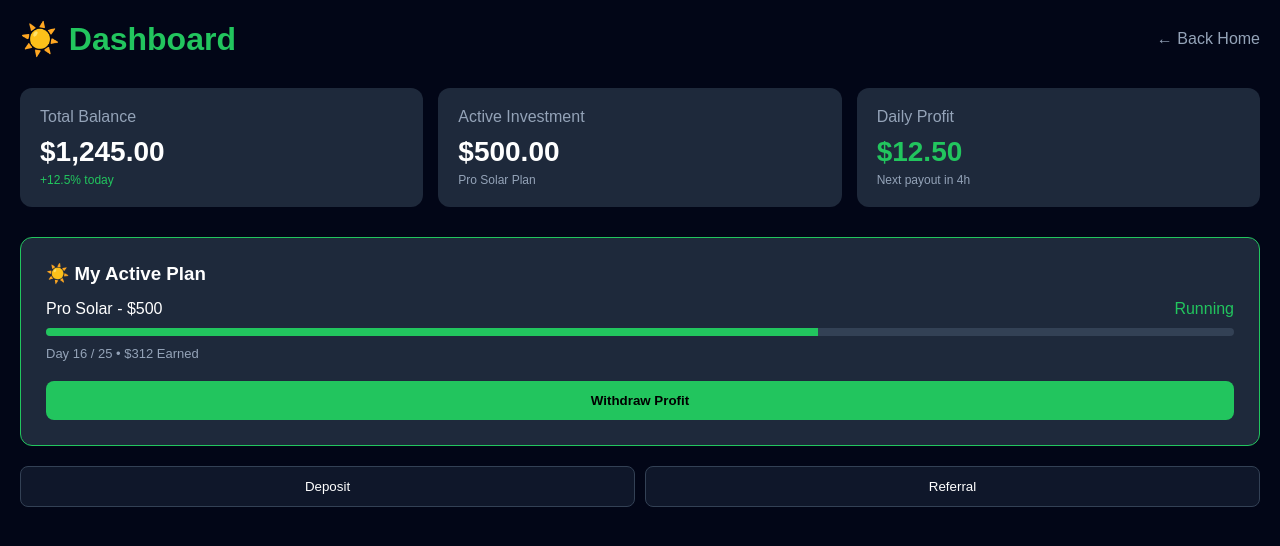
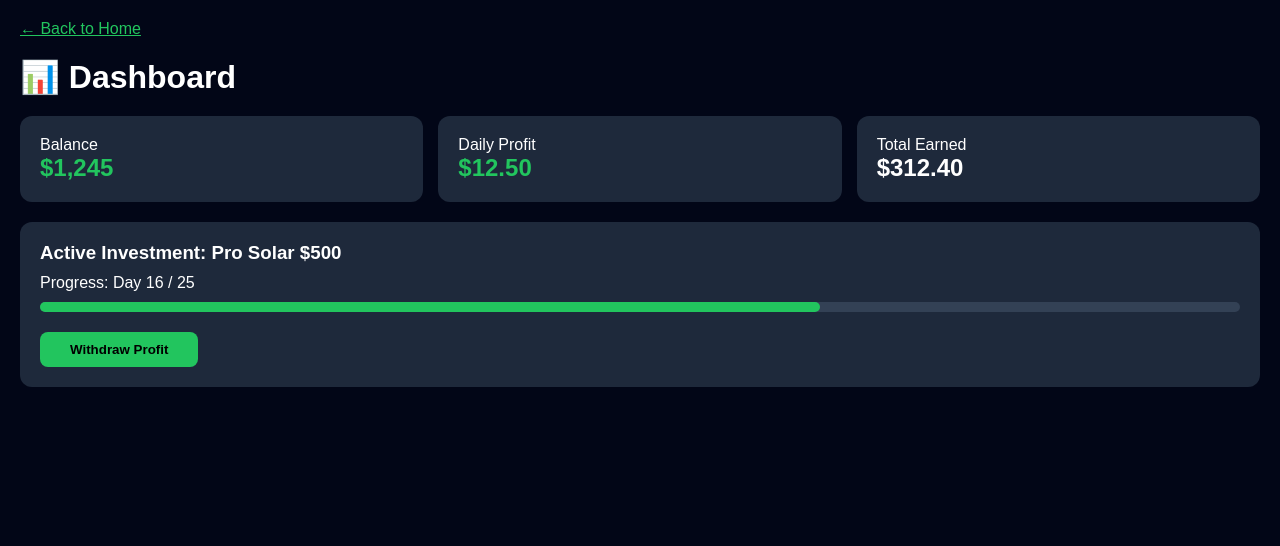
Before and after one commit to CryptolordUg/solarai-capital-usa, a Next.js app: page /dashboard in a window 1280 px wide. Shown: the top 546 px of the page. Built offline with nearby package versions, Linux system fonts and the light colour scheme.

Commit message:
Update page.tsx

```diff
--- a/app/dashboard/page.tsx
+++ b/app/dashboard/page.tsx
@@ -1,46 +1,18 @@
 export default function Dashboard() {
   return (
-    <div style={{fontFamily:'Arial', background:'#020617', color:'white', minHeight:'100vh', padding:'20px'}}>
-      <header style={{display:'flex', justifyContent:'space-between', alignItems:'center', marginBottom:'30px'}}>
-        <h1 style={{color:'#22c55e'}}>☀️ Dashboard</h1>
-        <a href="/" style={{color:'#94a3b8', textDecoration:'none'}}>← Back Home</a>
-      </header>
-
-      {/* STATS */}
-      <div style={{display:'grid', gridTemplateColumns:'repeat(auto-fit, minmax(200px, 1fr))', gap:'15px', marginBottom:'30px'}}>
-        <div style={{background:'#1e293b', padding:'20px', borderRadius:'12px'}}>
-          <p style={{color:'#94a3b8'}}>Total Balance</p>
-          <h2 style={{fontSize:'28px', marginTop:'10px'}}>$1,245.00</h2>
-          <p style={{color:'#22c55e', fontSize:'12px', marginTop:'5px'}}>+12.5% today</p>
-        </div>
-        <div style={{background:'#1e293b', padding:'20px', borderRadius:'12px'}}>
-          <p style={{color:'#94a3b8'}}>Active Investment</p>
-          <h2 style={{fontSize:'28px', marginTop:'10px'}}>$500.00</h2>
-          <p style={{color:'#94a3b8', fontSize:'12px', marginTop:'5px'}}>Pro Solar Plan</p>
-        </div>
-        <div style={{background:'#1e293b', padding:'20px', borderRadius:'12px'}}>
-          <p style={{color:'#94a3b8'}}>Daily Profit</p>
-          <h2 style={{fontSize:'28px', marginTop:'10px', color:'#22c55e'}}>$12.50</h2>
-          <p style={{color:'#94a3b8', fontSize:'12px', marginTop:'5px'}}>Next payout in 4h</p>
-        </div>
+    <div style={{fontFamily:'Arial', background:'#020617', minHeight:'100vh', color:'white', padding:'20px'}}>
+      <a href="/" style={{color:'#22c55e'}}>← Back to Home</a>
+      <h1 style={{marginTop:'20px', fontSize:'32px'}}>📊 Dashboard</h1>
+      <div style={{display:'grid', gridTemplateColumns:'1fr 1fr 1fr', gap:'15px', marginTop:'20px'}}>
+        <div style={{background:'#1e293b', padding:'20px', borderRadius:'12px'}}><p>Balance</p><h2 style={{color:'#22c55e'}}>$1,245</h2></div>
+        <div style={{background:'#1e293b', padding:'20px', borderRadius:'12px'}}><p>Daily Profit</p><h2 style={{color:'#22c55e'}}>$12.50</h2></div>
+        <div style={{background:'#1e293b', padding:'20px', borderRadius:'12px'}}><p>Total Earned</p><h2>$312.40</h2></div>
       </div>
-
-      {/* ACTIVE PLAN */}
-      <div style={{background:'#1e293b', padding:'25px', borderRadius:'12px', border:'1px solid #22c55e'}}>
-        <h3 style={{marginBottom:'15px'}}>☀️ My Active Plan</h3>
-        <div style={{display:'flex', justifyContent:'space-between', marginBottom:'10px'}}>
-          <span>Pro Solar - $500</span><span style={{color:'#22c55e'}}>Running</span>
-        </div>
-        <div style={{background:'#334155', height:'8px', borderRadius:'10px', overflow:'hidden'}}>
-          <div style={{background:'#22c55e', width:'65%', height:'100%'}}></div>
-        </div>
-        <p style={{marginTop:'10px', color:'#94a3b8', fontSize:'13px'}}>Day 16 / 25 • $312 Earned</p>
-        <button style={{marginTop:'20px', background:'#22c55e', color:'black', border:'none', padding:'12px 25px', borderRadius:'8px', fontWeight:'bold', width:'100%'}}>Withdraw Profit</button>
-      </div>
-
-      <div style={{marginTop:'20px', display:'flex', gap:'10px'}}>
-        <button style={{flex:1, background:'#0f172a', color:'white', border:'1px solid #334155', padding:'12px', borderRadius:'8px'}}>Deposit</button>
-        <button style={{flex:1, background:'#0f172a', color:'white', border:'1px solid #334155', padding:'12px', borderRadius:'8px'}}>Referral</button>
+      <div style={{background:'#1e293b', padding:'20px', borderRadius:'12px', marginTop:'20px'}}>
+        <h3>Active Investment: Pro Solar $500</h3>
+        <p style={{marginTop:'10px'}}>Progress: Day 16 / 25</p>
+        <div style={{background:'#334155', height:'10px', borderRadius:'10px', marginTop:'10px'}}><div style={{background:'#22c55e', width:'65%', height:'100%', borderRadius:'10px'}}></div></div>
+        <button style={{marginTop:'20px', background:'#22c55e', color:'black', padding:'10px 30px', border:'none', borderRadius:'8px', fontWeight:'bold'}}>Withdraw Profit</button>
       </div>
     </div>
   );
```
